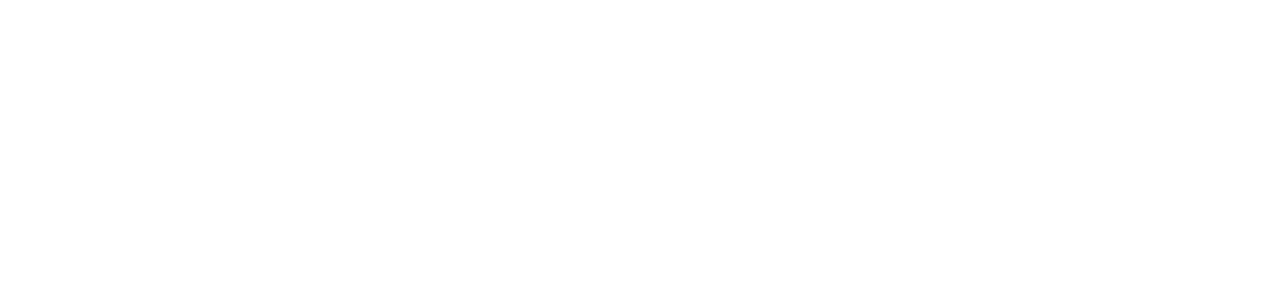
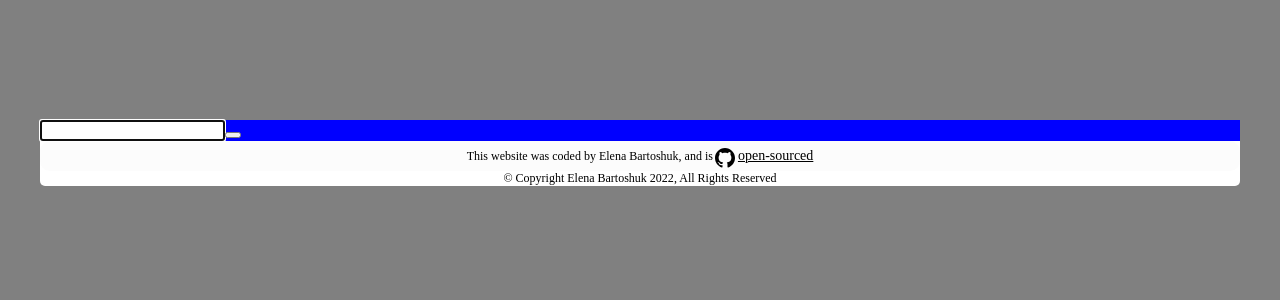
Before and after one commit to ElenaBartoshuk/dictionary-react, a React (Create React App) app: page / in a window 1280 px wide. Shown: the top 300 px of the page. Built offline with nearby package versions, Linux system fonts and the light colour scheme.

Commit message:
Added dictionary API integration

```diff
--- a/package.json
+++ b/package.json
@@ -6,6 +6,7 @@
     "@testing-library/jest-dom": "^5.16.5",
     "@testing-library/react": "^13.4.0",
     "@testing-library/user-event": "^13.5.0",
+    "axios": "^0.27.2",
     "react": "^18.2.0",
     "react-dom": "^18.2.0",
     "react-scripts": "5.0.1",
--- a/src/App.js
+++ b/src/App.js
@@ -1,5 +1,22 @@
+import React from "react";
+import Dictionary from "./Dictionary/Dictionary.js";
+
+import Footer from "./Footer/Footer.js";
+import "./styles.css";
+
 function App() {
-  return <div className="App"></div>;
+  return (
+    <div className="App">
+      <div className="container">
+        <div className="App_content">
+          <main>
+            <Dictionary />
+          </main>
+          <Footer />
+        </div>
+      </div>
+    </div>
+  );
 }
 
 export default App;
--- /dev/null
+++ b/src/Dictionary/Dictionary.css
@@ -0,0 +1,3 @@
+.Dictionary {
+  background: blue;
+}
--- /dev/null
+++ b/src/Dictionary/Dictionary.js
@@ -0,0 +1,29 @@
+import React, { useState } from "react";
+import axios from "axios";
+import "../Dictionary/Dictionary.css";
+
+export default function Dictionary() {
+  let [keyword, setKeyword] = useState("");
+
+  function handleResponse(response) {}
+
+  function Search(event) {
+    event.preventDefault();
+
+    let apiUrl = `https://api.dictionaryapi.dev/api/v2/entries/en/${keyword}`;
+    axios.get(apiUrl).then(handleResponse);
+  }
+
+  function handleKeywordChange(event) {
+    setKeyword(event.target.value);
+  }
+
+  return (
+    <div className="Dictionary">
+      <form onSubmit={Search}>
+        <input type="Search" autoFocus={true} onChange={handleKeywordChange} />
+        <button type=""></button>
+      </form>
+    </div>
+  );
+}
--- /dev/null
+++ b/src/Footer/Footer.css
@@ -0,0 +1,47 @@
+.source__code {
+  background-color: rgba(252, 252, 252, 0.8);
+  border-radius: 10px;
+  padding: 7px 10px;
+  text-align: center;
+  color: var(--default-color);
+  font-size: 12px;
+}
+
+.source__code-link {
+  color: black;
+  text-decoration: underline;
+  padding-left: 25px;
+  position: relative;
+  font-size: 14px;
+}
+
+.source__code-link:hover {
+  color: var(--accent-color);
+}
+
+.source__code-img {
+  position: absolute;
+  top: 0;
+  left: 2px;
+  width: 20px;
+  height: 20px;
+}
+
+.source__code-img path {
+  fill: var(--accent-color);
+}
+
+.source__code-img:hover path {
+  fill: black;
+}
+
+.copy {
+  text-align: center;
+  font-size: 12px;
+  color: var(--default-color);
+  margin: 0 10px 20px;
+}
+
+.copy span {
+  font-weight: 500;
+}
--- /dev/null
+++ b/src/Footer/Footer.js
@@ -0,0 +1,33 @@
+import React from "react";
+import "../Footer/Footer.css";
+
+export default function Footer() {
+  return (
+    <div className="footer">
+      <div className="source__code">
+        This website was coded by Elena Bartoshuk, and is
+        <a
+          className="source__code-link"
+          href="https://github.com/ElenaBartoshuk/dictionary-react"
+          target="_blank"
+          rel="noreferrer"
+        >
+          <svg
+            className="source__code-img"
+            xmlns="http://www.w3.org/2000/svg"
+            width="30"
+            height="30"
+            viewBox="0 0 24 24"
+          >
+            <path d="M12 0c-6.626 0-12 5.373-12 12 0 5.302 3.438 9.8 8.207 11.387.599.111.793-.261.793-.577v-2.234c-3.338.726-4.033-1.416-4.033-1.416-.546-1.387-1.333-1.756-1.333-1.756-1.089-.745.083-.729.083-.729 1.205.084 1.839 1.237 1.839 1.237 1.07 1.834 2.807 1.304 3.492.997.107-.775.418-1.305.762-1.604-2.665-.305-5.467-1.334-5.467-5.931 0-1.311.469-2.381 1.236-3.221-.124-.303-.535-1.524.117-3.176 0 0 1.008-.322 3.301 1.23.957-.266 1.983-.399 3.003-.404 1.02.005 2.047.138 3.006.404 2.291-1.552 3.297-1.23 3.297-1.23.653 1.653.242 2.874.118 3.176.77.84 1.235 1.911 1.235 3.221 0 4.609-2.807 5.624-5.479 5.921.43.372.823 1.102.823 2.222v3.293c0 .319.192.694.801.576 4.765-1.589 8.199-6.086 8.199-11.386 0-6.627-5.373-12-12-12z" />
+          </svg>
+          open-sourced
+        </a>
+      </div>
+      <div className="copy">
+        <span>© Copyright Elena Bartoshuk 2022</span>
+        <span className="copy__rights">, All Rights Reserved</span>
+      </div>
+    </div>
+  );
+}
--- /dev/null
+++ b/src/styles.css
@@ -0,0 +1,47 @@
+html {
+  box-sizing: border-box;
+}
+
+* {
+  margin: 0;
+}
+
+*,
+*::after,
+*::before {
+  box-sizing: inherit;
+}
+
+ol,
+ul {
+  margin: 0;
+}
+
+img {
+  max-width: 100%;
+}
+
+body {
+  /* font-family: "Open Sans", sans-serif; */
+  /* color: black; */
+  /* font-size: 20px;
+  line-height: 28px; */
+}
+
+.container {
+  max-width: 1260px;
+  margin: 0 auto;
+  padding: 0 30px;
+  width: 100%;
+}
+
+.App {
+  background: grey;
+  min-height: 100vh;
+  padding-top: 120px;
+}
+
+.App_content {
+  background-color: white;
+  border-radius: 5px;
+}
```
Also changed, not shown: 1 other file (tests, documents, lock files or other folders).
